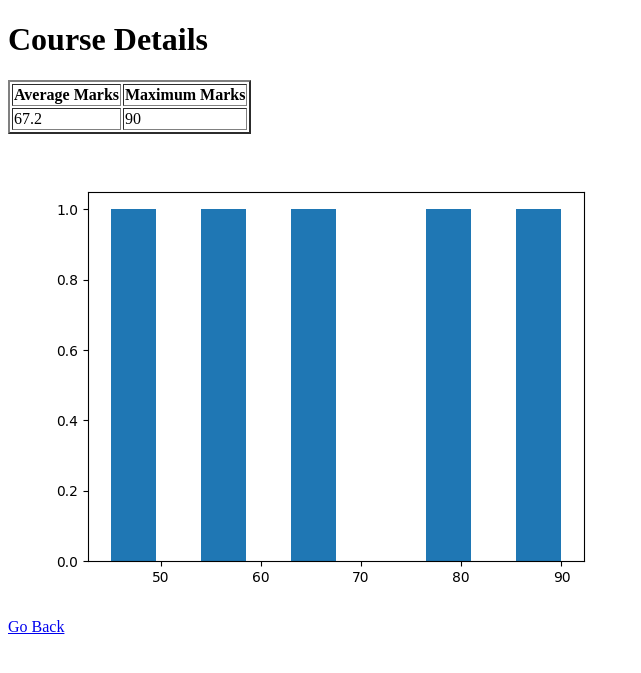
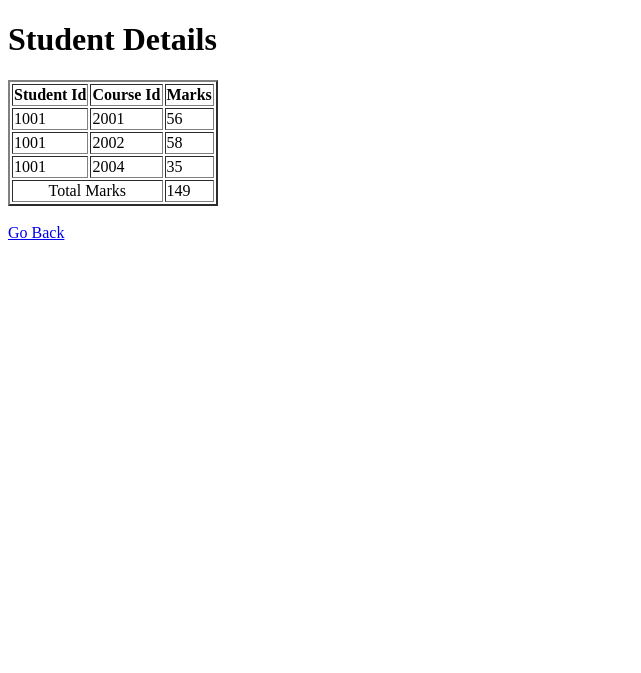
Before and after one commit to yellowflash1777/MAD-1, a Flask app: template Lab4/templates/output.html in a window 1280 px wide. Shown: the top 673 px of the page, without its empty margins (0-641 px from the left). Run offline with Flask 2, Linux system fonts and the light colour scheme; the template is opened without the code that fills it, so the values that code supplies are empty.

Commit message:
completed

```diff
--- a/Lab4/app.py
+++ b/Lab4/app.py
@@ -24,36 +24,50 @@ app=Flask(__name__)
 @app.route("/", methods=["GET","POST"])
 def index():
     if request.method=="GET":
-        return render_template("index.html")
+
+
+            return render_template("index.html")
+
+
+
+
     elif request.method=="POST":
-        ID=request.form["ID"]
+
+        ID=request.form.get("ID",None)
         value=request.form["id_value"]
-        if not ID or not value:
+        if request.form["id_value"] == "" or request.form.get("ID") ==None:
+
+
             return render_template("inv.html")
 
-        elif ID=="course_id":
+
+
+
+        if ID=="course_id":
             course_marks=list()
             for i in data:
 
                 if i["Course id"]==value:
                     course_marks.append(int(i["Marks"]))
             if len(course_marks)==0:
-                    return render_template("inv.html")
+
+
+                return render_template("inv.html")
 
 
             marks={'avg':mean(course_marks),'max':max(course_marks)}
             plt.clf()
             plt.hist(course_marks)
-            plt.savefig('static\saved.png')
+            plt.savefig('static/saved.png')
 
-            template_file=open("templates\course.html")
+            template_file=open("templates/course.html")
             TEMPLATE=template_file.read()
             template_file.close()
 
             template=Template(TEMPLATE)
             context=template.render(Marks=marks)
 
-            new_html=open("templates\output.html",'w')
+            new_html=open("templates/output.html",'w')
             new_html.write(context)
             new_html.close()
 
@@ -65,7 +79,9 @@ def index():
                     if i["Student id"]==value:
                         new_data.append(i)
                 if len(new_data)==0:
-                     return render_template("inv.html")
+
+
+                        return render_template("inv.html")
 
                 temp=list()
                 for i in new_data:
@@ -73,20 +89,21 @@ def index():
                 total_marks=sum(temp)
 
 
-                template_file=open("templates\student.html")
+                template_file=open("templates/student.html")
                 TEMPLATE=template_file.read()
                 template_file.close()
 
                 template=Template(TEMPLATE)
                 context=template.render(data=new_data,Total_Marks=total_marks)
 
-                new_html=open("templates\output.html",'w')
+                new_html=open("templates/output.html",'w')
                 new_html.write(context)
                 new_html.close()
 
                 return render_template("output.html")
     else :
-        return render_template("inv.html")
+
+            return render_template("inv.html")
 
 
 if __name__=="__main__":
--- a/Lab4/templates/index.html
+++ b/Lab4/templates/index.html
@@ -13,7 +13,8 @@
         <label>Student ID</label>
         <input type="radio" name="ID" value="course_id" />
         <label>Course ID</label>
-        <input type="text" name="id_value" required/>
+
+        <input type="text" name="id_value" />
         <input type="submit" value="Submit" />
         </form>
 </body>
--- a/Lab4/templates/inv.html
+++ b/Lab4/templates/inv.html
@@ -11,11 +11,11 @@
 <body>
 
 
-    <div class="main">
+
         <h1>Wrong Inputs</h1>
         <p>Something Went Wrong</p>
-        <a href="\">Go Back</a>
-    </div>
+        <a href="/">Go Back</a>
+
 
 </body>
 
--- a/Lab4/templates/output.html
+++ b/Lab4/templates/output.html
@@ -5,35 +5,47 @@
     <meta charset="UTF-8">
     <meta http-equiv="X-UA-Compatible" content="IE=edge">
     <meta name="viewport" content="width=device-width, initial-scale=1.0">
-    <title>Course Data</title>
+    <title>Student Data</title>
 </head>
 
 <body>
 
 
-    <div class="main">
-        <h1>Course Details</h1>
-        <table border="2" "course-details-table">
+
+        <h1>Student Details</h1>
+        <table border="2" id = "student-details-table">
             <tr>
-                <th>Average Marks</th>
-                <th>Maximum Marks</th>
-
+                <th>Student Id</th>
+                <th>Course Id</th>
+                <th>Marks</th>
             </tr>
 
             <tr>
-                <td>67.2</td>
-                <td>90</td>
-
+                <td>1001</td>
+                <td>2001</td>
+                <td>56</td>
             </tr>
 
+            <tr>
+                <td>1001</td>
+                <td>2002</td>
+                <td>58</td>
+            </tr>
 
+            <tr>
+                <td>1001</td>
+                <td>2004</td>
+                <td>35</td>
+            </tr>
+
+            <tr>
+                <td colspan="2" style="text-align:center">Total Marks</td>
+                <td>149</td>
+            </tr>
         </table>
+        <br>
+        <a href="/">Go Back</a>
 
-        <img src="static\saved.png">
-
-        <br>
-        <a href="\">Go Back</a>
-    </div>
 
 </body>
 
```
Also changed, not shown: Lab4/templates/course.html (+3 -15 lines), Lab4/templates/student.html (+5 -4 lines), Lab4/static/saved.png, 1 other file.
